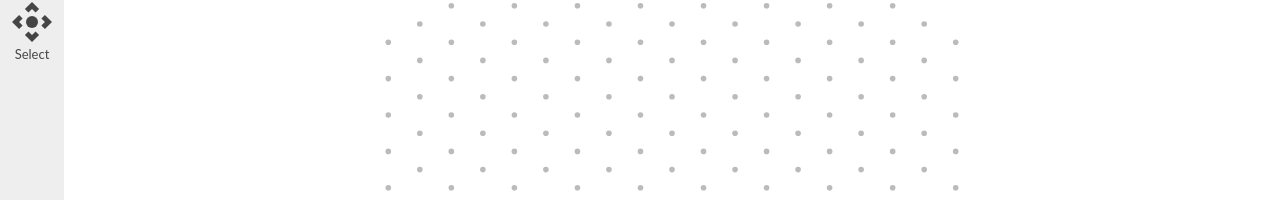
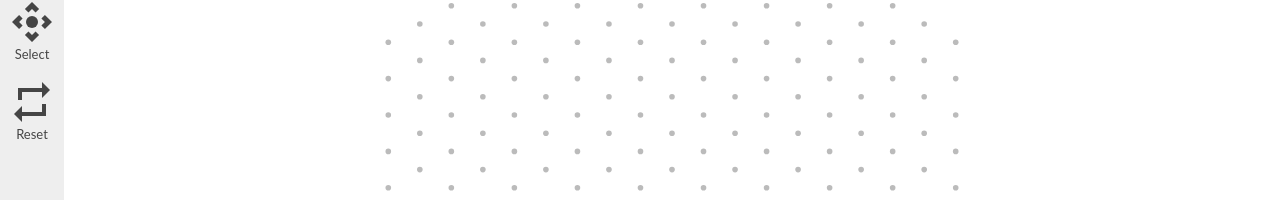
Before and after one commit to syakoo/gratan, a React app: page / in a window 1280 px wide. Shown: the part 218-418 px from the top of the page. Built offline with nearby package versions, Linux system fonts and the light colour scheme.

Commit message:
update: add reset button

```diff
--- a/src/components/EditModeSelector/index.tsx
+++ b/src/components/EditModeSelector/index.tsx
@@ -1,16 +1,26 @@
 import FiberManualRecordIcon from '@material-ui/icons/FiberManualRecord'
 import ShowChartIcon from '@material-ui/icons/ShowChart'
 import ControlCameraIcon from '@material-ui/icons/ControlCamera'
+import RepeatIcon from '@material-ui/icons/Repeat'
 import React from 'react'
 import { useRecoilState } from 'recoil'
 import styled from 'styled-components'
 
 import { editModeState } from '../../store/atoms'
+import { useNode, useEdge } from '../../logic/hooks'
 
 // ____________________
 //
 const EditModeSelector: React.FC = () => {
   const [editMode, setEditMode] = useRecoilState(editModeState)
+  const { resetNodes } = useNode()
+  const { resetEdges } = useEdge()
+  const resetAll = () => {
+    if (confirm('Delete all data on nodes and edges')) {
+      resetNodes()
+      resetEdges()
+    }
+  }
 
   return (
     <>
@@ -34,6 +44,10 @@ const EditModeSelector: React.FC = () => {
       >
         <ControlCameraIcon />
         <span>Select</span>
+      </EditItem>
+      <EditItem onClick={resetAll}>
+        <RepeatIcon />
+        <span>Reset</span>
       </EditItem>
     </>
   )
```
